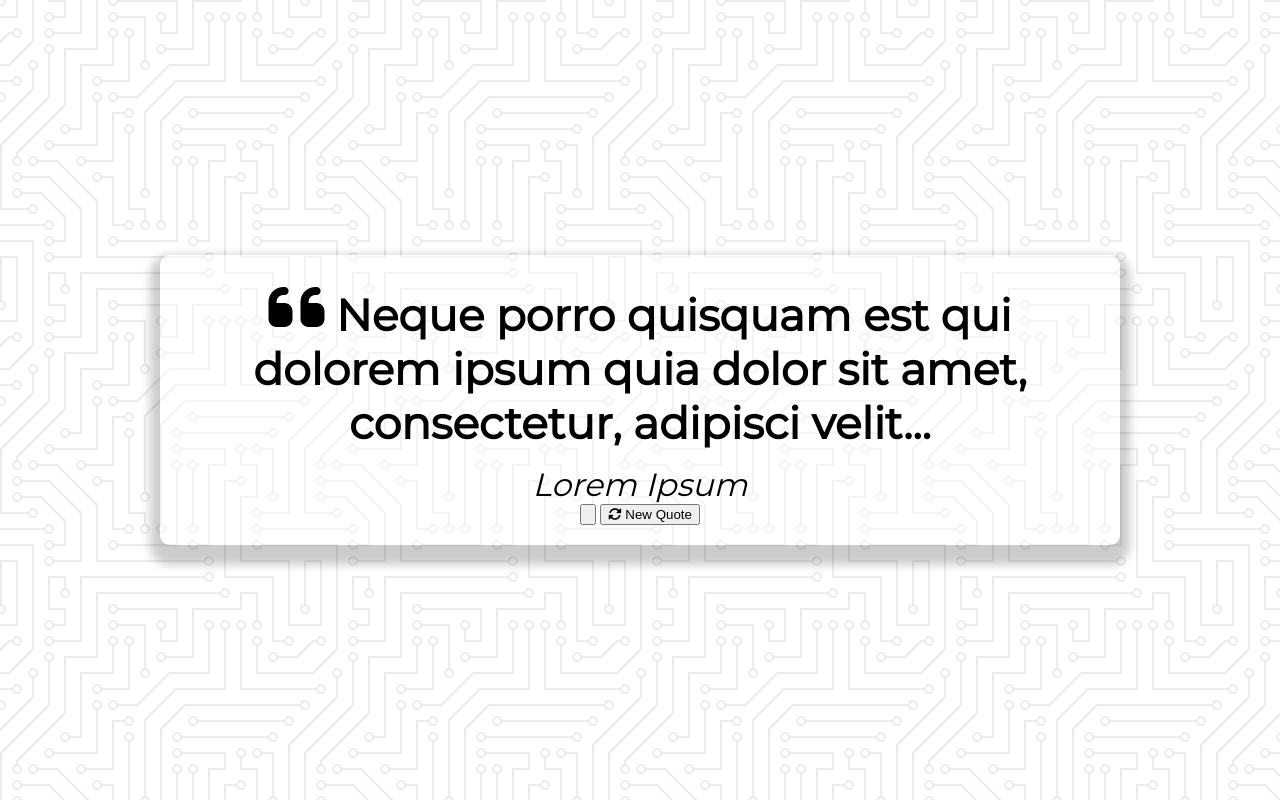
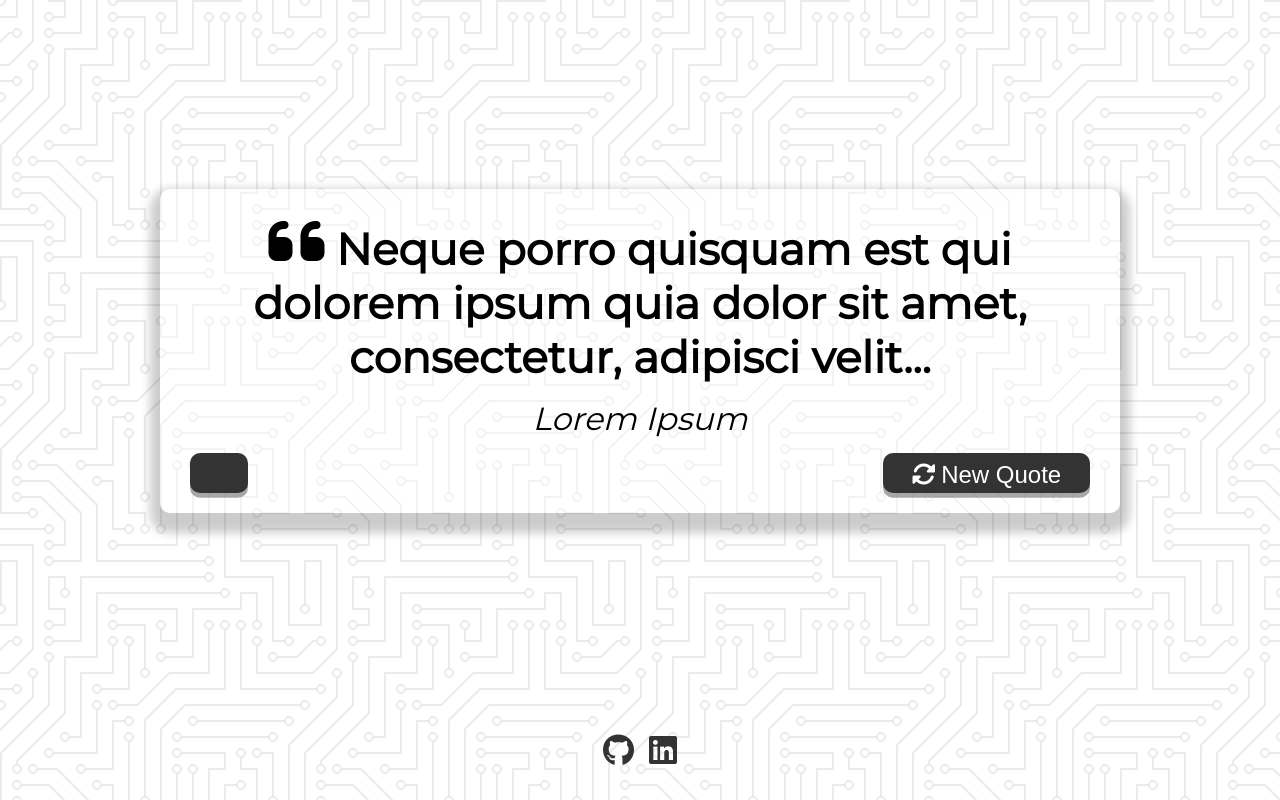
Before and after one commit to mrsakib94/quote-generator, a plain HTML site: page index.html in a window 1280 px wide. Drawn offline with Linux system fonts and the light colour scheme.

Commit message:
add footer and styles

```diff
--- a/index.html
+++ b/index.html
@@ -12,6 +12,7 @@
     <link rel="stylesheet" href="style.css" />
   </head>
   <body>
+    <main>
       <div class="quote-container" id="quote-container">
         <!-- Quote  -->
         <div class="quote-text">
@@ -32,10 +33,21 @@
           </button>
           <button id="new-quote">
             <i class="fa-solid fa-rotate"></i>
-          <span>New Quote</span>
+            <span id="quote-button-label">New Quote</span>
           </button>
         </div>
       </div>
+    </main>
+    <footer class="footer">
+      <div class="contact-info">
+        <a href="https://github.com/mrsakib94" target="_blank"
+          ><i class="fa-brands fa-github"></i
+        ></a>
+        <a href="https://www.linkedin.com/in/mrsakib94/" target="_blank"
+          ><i class="fa-brands fa-linkedin"></i
+        ></a>
+      </div>
+    </footer>
     <!-- Script -->
     <script src="script.js"></script>
   </body>
--- a/style.css
+++ b/style.css
@@ -13,6 +13,15 @@ body {
   font-family: Montserrat, sans-serif;
   font-weight: 700;
   text-align: center;
+  display: flex;
+  flex-direction: column;
+  align-items: center;
+  justify-content: center;
+  overflow: hidden;
+}
+
+main {
+  flex: 1;
   display: flex;
   align-items: center;
   justify-content: center;
@@ -46,13 +55,103 @@ body {
   font-style: italic;
 }
 
-/* Media Query: Tablet or Smaller */
+.button-container {
+  margin-top: 15px;
+  display: flex;
+  justify-content: space-between;
+}
+
+button {
+  cursor: pointer;
+  font-size: 1.2rem;
+  height: 2.5rem;
+  border: none;
+  border-radius: 10px;
+  color: #fff;
+  background-color: #333;
+  outline: none;
+  padding: 0.5rem 1.8rem 0.5rem 1.8rem;
+  box-shadow: 0 0.3rem rgba(121, 121, 121, 0.65);
+}
+
+button:hover {
+  filter: brightness(110%);
+}
+
+button:active {
+  transform: translate(0, 0.3rem);
+  box-shadow: 0 0.1rem rgba(255, 255, 255, 0.65);
+}
+
+.x-twitter-button:hover {
+  color: #e16d01;
+}
+
+#new-quote:hover #quote-button-label,
+#new-quote:hover .fa-rotate {
+  color: #e16d01;
+}
+
+#quote-button-label,
+.fa-rotate,
+.fa-x-twitter {
+  font-size: 1.5rem;
+}
+
+footer {
+  margin-top: auto;
+  text-align: center;
+  padding: 30px 0;
+  font-size: 1.4rem;
+}
+
+footer .contact-info {
+  display: flex;
+  justify-content: center;
+  align-items: center;
+  gap: 15px;
+}
+
+footer a {
+  text-decoration: none;
+  color: #333;
+  font-size: 2rem;
+  transition: color 0.3s ease;
+}
+
+footer i.fa-github:hover {
+  color: #501daf;
+}
+
+footer i.fa-linkedin:hover {
+  color: #0b66c2;
+}
+
+/* Media Query: Mobile (or smaller tablets) */
 @media screen and (max-width: 1000px) {
   .quote-container {
-    margin: auto 10px;
+    max-width: 90vw;
+    max-height: 90vh;
+    padding: 15px 20px;
+    box-sizing: border-box;
   }
 
   .quote-text {
-    font-size: 2.5rem;
+    font-size: 1.8rem;
+  }
+
+  .quote-author {
+    font-size: 1.2rem;
+  }
+
+  .button-container button {
+    font-size: 1rem;
+    padding: 0.4rem 1.2rem;
+    height: 2rem;
+  }
+
+  footer {
+    font-size: 1.2rem;
+    padding: 15px 0;
   }
 }
```
Lines whose indentation alone changed are shown as unchanged.
